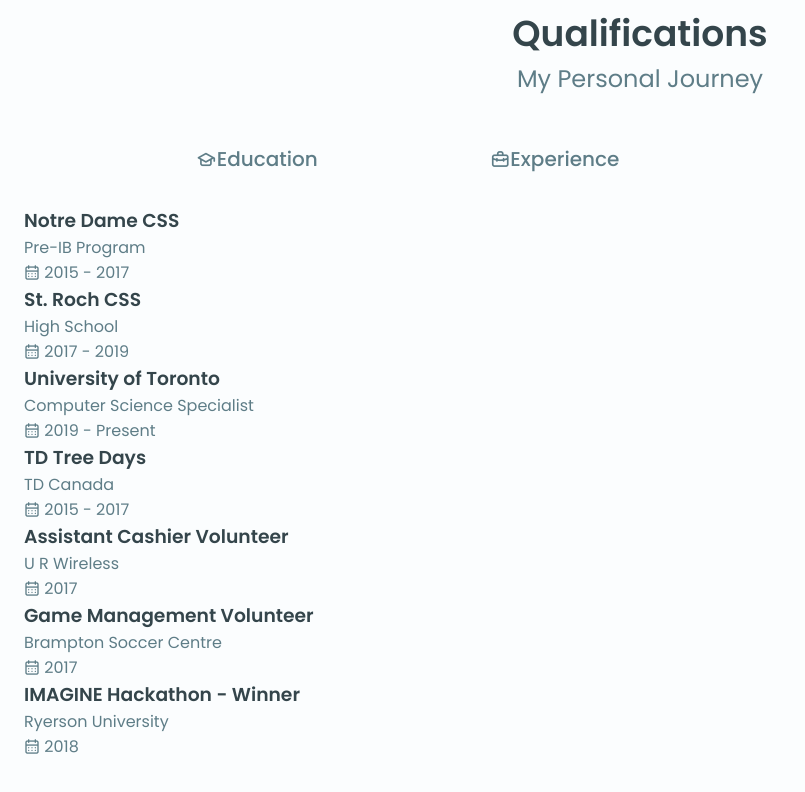
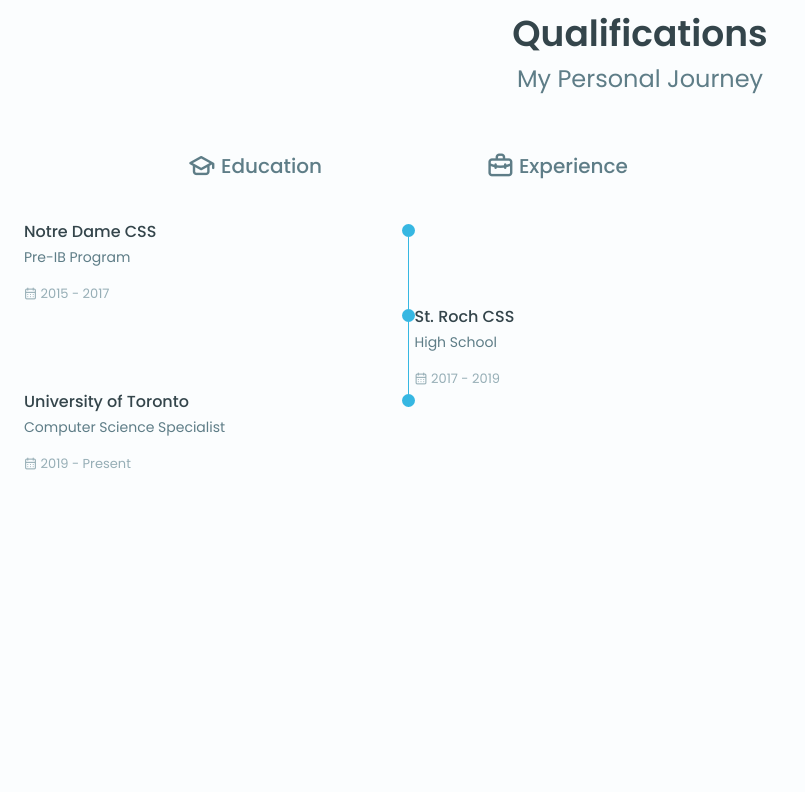
Before and after one commit to isham-b/Personal-Website, a plain HTML site: page index.html in a window 1280 px wide. Shown: the part 1926-2718 px from the top of the page, without its empty margins (0-805 px from the left). After the commit the page ends 2512 px from the top, so only its background shows below. Drawn offline with nearby package versions, Linux system fonts and the light colour scheme.

Commit message:
Update qualifications section

```diff
--- a/assets/css/styles.css
+++ b/assets/css/styles.css
@@ -540,3 +540,57 @@ img {
     font-weight: var(--font-medium);
     cursor: pointer;
 }
+
+.qual_button:hover {
+    color: var(--first-colour);
+}
+
+.qual_icon {
+    font-size: 1.8rem;
+    margin-right: var(--bm-0-25);
+}
+
+.qual_data {
+    display: grid;
+    grid-template-columns: 1fr max-content 1fr;
+}
+
+.qual_title {
+    font-size: var(--normal-font-size);
+    font-weight: var(--font-medium);
+}
+
+.qual_subtitle {
+    display: inline-block;
+    font-size: var(--small-font-size);
+    margin-bottom: var(--bm-1);
+}
+
+.qual_calender {
+    font-size: var(--tiny-font-size);
+    color: var(--text-colour-light);
+}
+
+.qual_rounder {
+    display: inline-block;
+    width: 13px;
+    height: 13px;
+    background-color: var(--first-colour);
+    border-radius: 50%;
+}
+
+.qual_line {
+    display: block;
+    width: 1px;
+    height: 100%;
+    background-color: var(--first-colour);
+    transform: translate(6px, -7px);
+}
+
+.qual [data-content] {
+    display: none;
+}
+
+.qual_active[data-content] {
+    display: block;
+}
--- a/assets/js/main.js
+++ b/assets/js/main.js
@@ -49,9 +49,15 @@
     })
 
 
+    /*---------------------------- QUALIFICATION TABS --------------------------------- */
+    const qualTabs = document.querySelectorAll("[data-target]");
+    const qualContent = document.querySelectorAll("[data-content]");
 
-
-
+    qualTabs.forEach((tab) => {
+        tab.addEventListener("click", () => {
+            const target = document.querySelector(tab.dataset.target);
+        })
+    })
 
 
 
--- a/index.html
+++ b/index.html
@@ -378,7 +378,7 @@
 
                     <div class="qual_sections">
                         <!------------------------------ Education ------------------------------------>
-                        <div class="qual_content">
+                        <div class="qual_content qual_active" data-content id="education">
                             <!------------------------------ QUALIFICATION 1 ------------------------------------>
                             <div class="qual_data">
                                 <div>
@@ -417,12 +417,6 @@
 
                             <!------------------------------ QUALIFICATION 3 ------------------------------------>
                             <div class="qual_data">
-                                <div></div>
-
-                                <div>
-                                    <span class="qual_rounder"></span>
-                                    <!-- <span class="qual_line"></span> -->
-                                </div>
 
                                 <div>
                                     <h3 class="qual_title">University of Toronto</h3>
@@ -432,13 +426,19 @@
                                         2019 - Present
                                     </div>
                                 </div>
+
+                                <div>
+                                    <span class="qual_rounder"></span>
+                                    <!-- <span class="qual_line"></span> -->
+                                </div>
+
                             </div>
 
                         </div>
 
 
                         <!------------------------------ Experience ------------------------------------>
-                        <div class="qual_content">
+                        <div class="qual_content" data-content id="experience">
                             <!------------------------------ QUALIFICATION 1 ------------------------------------>
                             <div class="qual_data">
                                 <div>
```
